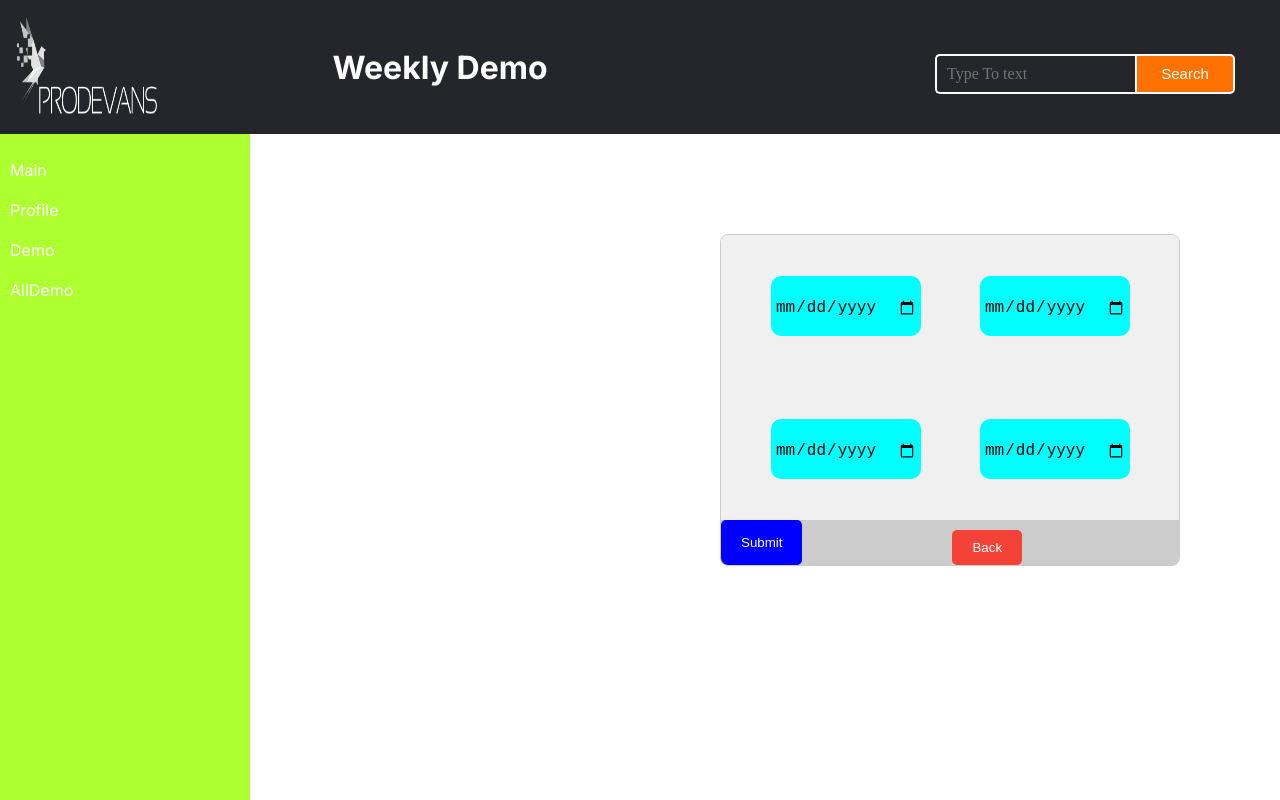
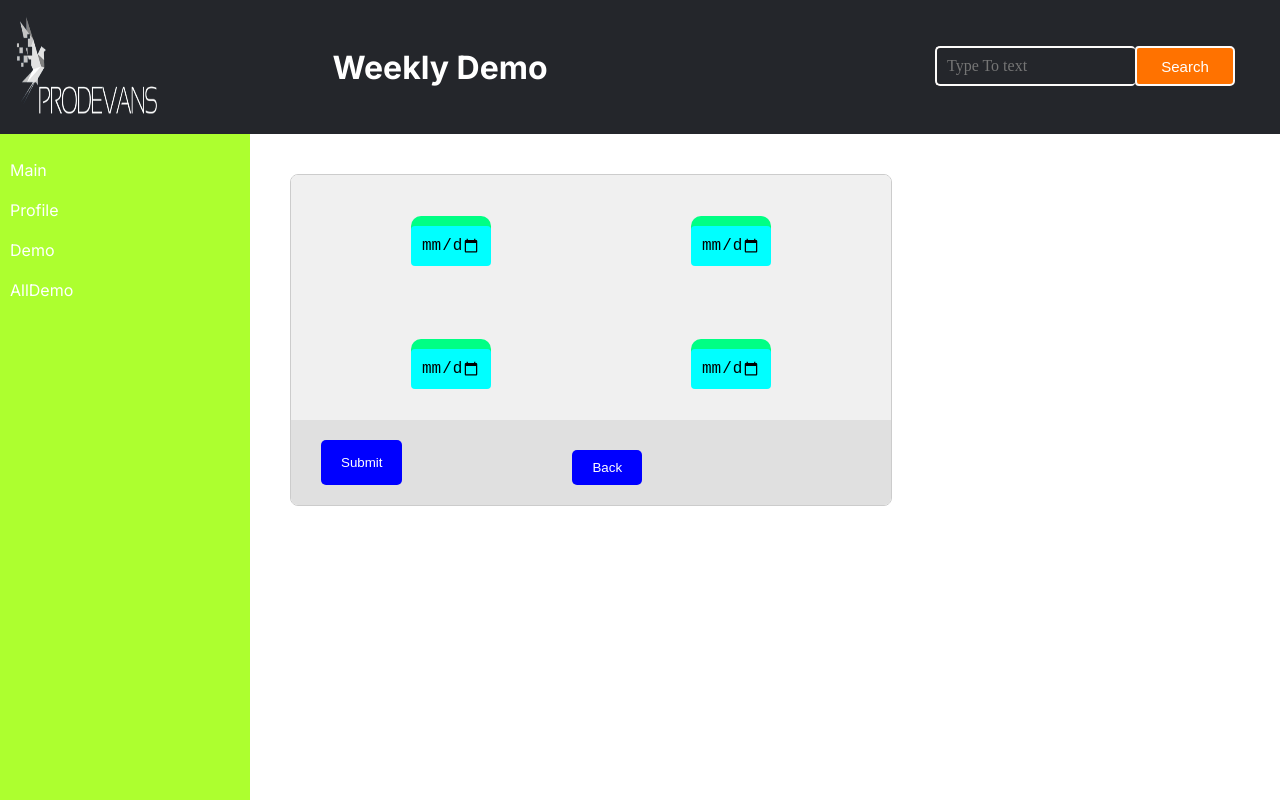
Before and after one commit to vk-prodevans/Events, a Next.js app: page /pages/dashboard in a window 1280 px wide. Both pictures are taken after a click on the link "Demo". Shown: the top 800 px of the page. Built offline with nearby package versions, Linux system fonts and the light colour scheme.

Commit message:
add bookdemo, add book slot, same changes in demo and some changes in dashboard

```diff
--- a/src/app/pages/bookslot/page.tsx
+++ b/src/app/components/bookdemo/index.tsx
@@ -1,15 +1,13 @@
-"use client"
 import React from 'react'
 import { useState } from 'react';
-import TechVersionDropdown from '@/app/components/techVersionDropdown';
-import UploadFile from '@/app/components/uploadFile';
-import '../../styles/demo.css'
+// import './Styles/Demo.css'
+import UploadFile from '../uploadFile';
+import TechVersionDropdown from '../techVersionDropdown';
+import '../../styles/Demo.css'
 
+const BookDemo = () => {
 
-const page = () => {
-  const [nameError, setNameError] = React.useState("");
-
-  const [formData, setFormData] = useState({
+   const [formData, setFormData] = useState({
     names: ['', '', ''],
     emails: ['', '', ''],
     topic: '',
@@ -21,14 +19,6 @@ const page = () => {
     const updatedNames = [...formData.names];
     updatedNames[index] = e.target.value;
     setFormData({ ...formData, names: updatedNames });
-    const newName = e.target.value;
-    setNameError(newName);
-    if (!newName) {
-      setNameError('Name is required');
-    } else {
-      setNameError('');
-    }
-
   };
 
 
@@ -44,40 +34,22 @@ const page = () => {
     setFormData({ ...formData, [name]: value });
   };
 
-
-  const [emailError, setEmailError] = React.useState("");
-
   const handleSubmit = (e: React.FormEvent) => {
     e.preventDefault();
-    if(!formData.names || formData.names.length){
-      setNameError("Name is required");
-      return false;
-    }
-
-    if (!formData.emails || formData.emails.length) {
-      setEmailError("Email is required");
-      return false;
-    }
-
     // Handle form submission here
   };
-  //error handling
-
 
   return (
     <form className="contactForm" onSubmit={handleSubmit}>
       {formData.names.map((name, index) => (
         <div key={index} className='inputGroup'>
           <input
-          //  error={nameError && nameError.length ? true : false}
             type="text"
             className='inputField'
             placeholder={`Name ${index + 1}`}
             value={name}
             onChange={(e) => handleNameChange(e, index)}
-            // helperText={nameError}
           />
-           {nameError && <span style={{ color: 'red' }}>{nameError}</span>}
           <input
             type="email"
             className="inputField"
@@ -119,8 +91,7 @@ const page = () => {
       <button type="submit" className='submitButton'>Submit</button>
     </form>
 
-
   )
 }
 
-export default page
+export default BookDemo
--- /dev/null
+++ b/src/app/components/bookslot/index.tsx
@@ -0,0 +1,24 @@
+import React from 'react'
+import '../../styles/slot.css'
+
+const BookSlot = ({ onBookDemoSubmit}) => {
+  return (
+   <div className="container">
+
+    <div className="card">
+
+        <div className="slot-card">
+            <a href="#"><h4>Slot 1</h4></a>
+
+            <a href="#"><h4>Slot 2</h4></a>
+        </div>
+        <div className="button-tab">
+            <button onClick={ onBookDemoSubmit} >Submit</button>
+            <button><a href="index.html">Back</a></button>
+        </div>
+    </div>
+</div>
+  )
+}
+
+export default BookSlot
--- a/src/app/components/demo/index.tsx
+++ b/src/app/components/demo/index.tsx
@@ -123,37 +123,44 @@
 
 // export default Demo
 import React from 'react'
+import { useState } from 'react';
+// import './Styles/Demo.css'
+import UploadFile from '../uploadFile';
+import TechVersionDropdown from '../techVersionDropdown';
 import '../../styles/slotdate.css'
-import { useRouter } from 'next/navigation';
 
-const Demo= () => {
-  const router = useRouter();
-
-  const handleClick = () => {
-
-    router.push("/pages/slot");
-  };
+const Demo = ({onSubmit}) => {
    return (
      <div className="container">
-
                 <div className="card">
+                  {/* Your Demo content goes here */}
                   <div className="sub-card-one">
-            <h4><input type="date"/></h4>
-
-            <h4><input type="date"/></h4>
+                    <h4>
+                      <input type="date" />
+                    </h4>
+                    <h4>
+                      <input type="date" />
+                    </h4>
                   </div>
                   <div className="sub-card-three">
-            <h4><input type="date"/></h4>
-
-            <h4><input type="date"/></h4>
+                    <h4>
+                      <input type="date" />
+                    </h4>
+                    <h4>
+                      <input type="date" />
+                    </h4>
                   </div>
                   <div className="button-tab">
-            <button onClick={handleClick}>Submit</button>
 
-            <form action="#"><button className="back">Back</button></form>
+                      <button onClick={onSubmit}>Submit</button>
+
+                    <form action="/">
+                      <button className="back">Back</button>
+                    </form>
                   </div>
                 </div>
               </div>
+
   )
 }
 
--- a/src/app/pages/dashboard/page.tsx
+++ b/src/app/pages/dashboard/page.tsx
@@ -3,16 +3,29 @@ import React, { useState } from 'react';
 import Header from '@/app/components/header/page';
 import Navbar from '@/app/components/navbar';
 import Footer from '@/app/components/footer';
-import AllDemo from '../../AllDemo';
 import Demo from '@/app/components/demo';
 import Profile from '@/app/components/profile';
+import BookSlot from '@/app/components/bookslot';
+import BookDemo from '@/app/components/bookdemo';
+
+type PageContent = 'main' | 'profile' | 'all-demo' | 'demo';
 
 const Page = () => {
-     const [selectedContent, setSelectedContent] = useState('main');
+  const [selectedContent, setSelectedContent] = useState<PageContent>('main');
+  const [showDemoContent, setShowDemoContent] = useState<boolean>(false);
+  const [showDemo, setShowDemo] = useState<boolean>(false);
 
-  const handleContentChange = (content:string) => {
+  const handleContentChange = (content: PageContent) => {
     setSelectedContent(content);
   };
+
+  const handleDemoSubmit = () => {
+    setShowDemoContent(true);
+  };
+   const handleDemo = () => {
+    setShowDemo(true);
+  };
+
   return (
     <div>
       <div className="app">
@@ -20,16 +33,24 @@ const Page = () => {
         <div className="mainBody">
           <Navbar handleContentChange={handleContentChange} />
           <main className="main-content">
-          {/* {selectedContent === 'main' && <h1>Welcome to the Main Page</h1>} */}
+            {selectedContent === 'main' && <h1>Welcome to the Main Page</h1>}
             {selectedContent === 'profile' && <Profile />}
             {selectedContent === 'all-demo' && <AllDemo />}
-          {selectedContent === 'demo' && <Demo />}
+            {(selectedContent === 'demo' && !showDemoContent) && (
+              <Demo onSubmit={handleDemoSubmit} />
+            )}
+            {showDemoContent &&!showDemo &&  (
+            <BookSlot onBookDemoSubmit={handleDemo} />
+          )}
+          {showDemo &&  (
+            <BookDemo />
+            )}
           </main>
         </div>
         <Footer />
       </div>
     </div>
-  )
-}
+  );
+};
 
-export default Page
+export default Page;
```
Lines whose indentation alone changed are shown as unchanged.
